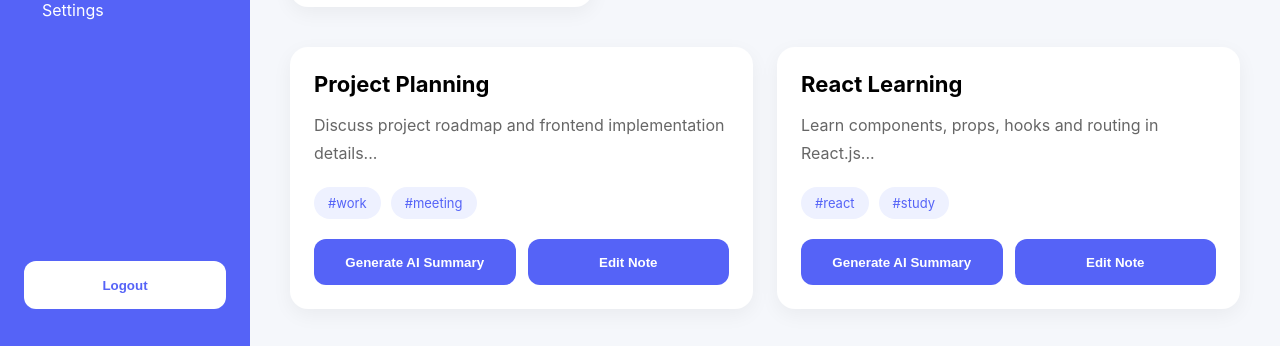
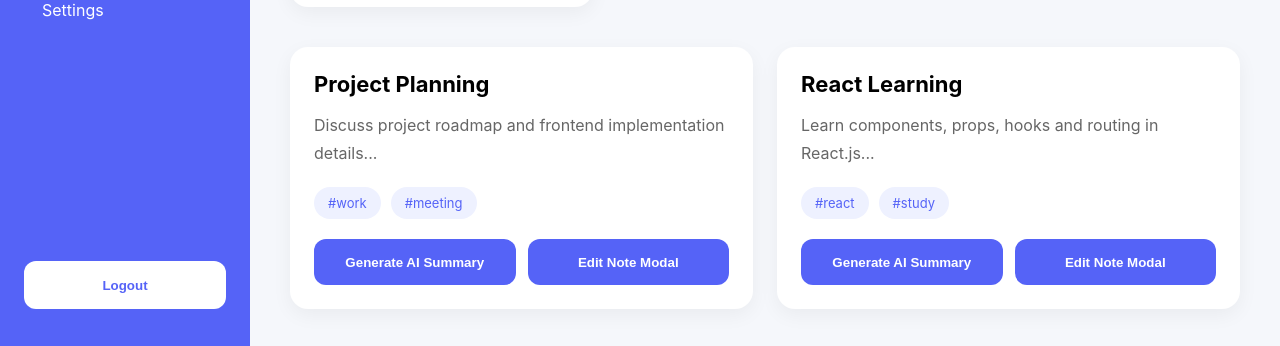
Before and after one commit to Barsha5-Nayak/peblo-ai-notes, a React (Vite) app: page /dashboard in a window 1280 px wide. Shown: the part 529-875 px from the top of the page. Built offline with nearby package versions, Linux system fonts and the light colour scheme.

Commit message:
Added create and edit note functionality

```diff
--- a/src/components/CreateNoteModal.jsx
+++ b/src/components/CreateNoteModal.jsx
@@ -1,6 +1,9 @@
 import React from "react";
 
-const CreateNoteModal = ({ closeModal }) => {
+const CreateNoteModal = ({ closeModal, addNote }) => {
+  const [title, setTitle] = React.useState("");
+  const [content, setContent] = React.useState("");
+  const [tags, setTags] = React.useState("");
   return (
 
     <div className="modal-overlay">
@@ -14,12 +17,16 @@ const CreateNoteModal = ({ closeModal }) => {
         <input
          type="text"
          placeholder="Enter note title"
+         value={title}
+         onChange={(e) => setTitle(e.target.value)}
        />
 
         {/* CONTENT */}
 
         <textarea
          placeholder="Write your note content..."
+         value={content}
+         onChange={(e) => setContent(e.target.value)}
         ></textarea>
 
         {/* TAGS */}
@@ -27,23 +34,39 @@ const CreateNoteModal = ({ closeModal }) => {
         <input
          type="text"
          placeholder="Add tags (react, study...)"
+         value={tags}
+         onChange={(e) => setTags(e.target.value)}
        />
 
         {/* BUTTONS */}
-
         <div className="modal-buttons">
 
-          <button className="cancel-btn"
+          <button
+           className="cancel-btn"
            onClick={closeModal}
            >
            Cancel
          </button>
 
-          <button className="save-btn">
+          <button
+            className="save-btn"
+            onClick={() => {
+             const newNote = {
+               id: Date.now(),
+               title,
+               content,
+               tags: tags.split(","),
+              };
+
+              addNote(newNote);
+
+             closeModal();
+            }}
+           >
             Save Note
          </button>
+        </div>
 
-        </div>
 
       </div>
 
--- a/src/components/EditNoteModal.jsx
+++ b/src/components/EditNoteModal.jsx
@@ -1,6 +1,17 @@
 import React from "react";
 
-const EditNoteModal = ({ closeModal }) => {
+const EditNoteModal = ({
+  closeModal,
+  selectedNote,
+  updateNote,
+  }) =>
+{
+
+    const [title, setTitle] = React.useState(selectedNote.title);
+    const [content, setContent] = React.useState(selectedNote.content);
+    const [tags, setTags] = React.useState(
+    selectedNote.tags.join(",")
+    );
 
   return (
 
@@ -15,12 +26,16 @@ const EditNoteModal = ({ closeModal }) => {
         <input
           type="text"
           placeholder="Edit title..."
+          value={title}
+          onChange={(e) => setTitle(e.target.value)}
        />
 
         {/* CONTENT */}
 
         <textarea
          placeholder="Edit your note..."
+         value={content}
+         onChange={(e) => setContent(e.target.value)}
         ></textarea>
 
         {/* TAGS */}
@@ -28,10 +43,11 @@ const EditNoteModal = ({ closeModal }) => {
         <input
          type="text"
          placeholder="Edit tags..."
+         value={tags}
+         onChange={(e) => setTags(e.target.value)}
        />
 
         {/* BUTTONS */}
-
         <div className="modal-buttons">
 
          <button
@@ -40,8 +56,21 @@ const EditNoteModal = ({ closeModal }) => {
            >
              Cancel
           </button>
+          <button
+            className="save-btn"
+            onClick={() => {
+            const updatedNote = {
+            ...selectedNote,
+            title,
+            content,
+            tags: tags.split(","),
+           };
 
-          <button className="save-btn">
+            updateNote(updatedNote);
+
+            closeModal();
+           }}
+           >
             Update Note
          </button>
 
--- a/src/pages/Dashboard.jsx
+++ b/src/pages/Dashboard.jsx
@@ -14,6 +14,33 @@ import {
   const [showModal, setShowModal] = React.useState(false);
   const [showEditModal, setShowEditModal] = React.useState(false);
   const [showSummaryModal, setShowSummaryModal] = React.useState(false);
+  const [selectedNote, setSelectedNote] = React.useState(null);
+  const [notes, setNotes] = React.useState([
+    {
+     id: 1,
+     title: "Project Planning",
+     content: "Discuss project roadmap and frontend implementation details...",
+     tags: ["#work", "#meeting"],
+    },
+    {
+     id: 2,
+     title: "React Learning",
+     content: "Learn components, props, hooks and routing in React.js...",
+     tags: ["#react", "#study"],
+    },
+  ]);
+  const addNote = (newNote) => {
+    setNotes([...notes, newNote]);
+  };
+
+  const updateNote = (updatedNote) => {
+  const updatedNotes = notes.map((note) =>
+    note.id === updatedNote.id ? updatedNote : note
+  );
+
+  setNotes(updatedNotes);
+  };
+
   const generateSummary = async () => {
   const res = await fetch("http://localhost:5001/api/summarize", {
   method: "POST",
@@ -135,72 +162,31 @@ import {
 
         <div className="notes-section">
 
-          <div className="note-card">
-
-            <h3>Project Planning</h3>
-
-            <p>
-              Discuss project roadmap and frontend
-              implementation details...
-            </p>
-
+          {notes.map((note) => (
+         <div className="note-card" key={note.id}>
+           <h3>{note.title}</h3>
+           <p>{note.content}</p>
             <div className="tags">
-
-              <span>#work</span>
-
-              <span>#meeting</span>
-
+              {note.tags.map((tag, index) => (
+              <span key={index}>{tag}</span>
+              ))}
             </div>
             <div className="card-buttons">
-
               <button onClick={generateSummary}>
                 Generate AI Summary
-              </button>
+             </button>
 
               <button
-               onClick={() => setShowEditModal(true)}
-              >
-               Edit Note
+               onClick={() => {
+               setSelectedNote(note);
+               setShowEditModal(true);
+               }}
+               >
+                Edit Note Modal
               </button>
-
-            </div>
-
+           </div>
           </div>
-
-
-
-          <div className="note-card">
-
-            <h3>React Learning</h3>
-
-            <p>
-              Learn components, props, hooks and
-              routing in React.js...
-            </p>
-
-            <div className="tags">
-
-              <span>#react</span>
-
-              <span>#study</span>
-
-            </div>
-
-            <div className="card-buttons">
-
-              <button onClick={generateSummary}>
-               Generate AI Summary
-              </button>
-
-              <button
-                onClick={() => setShowEditModal(true)}
-              >
-               Edit Note
-              </button>
-
-            </div>
-
-          </div>
+          ))}
 
         </div>
 
@@ -209,6 +195,7 @@ import {
       showModal && (
       <CreateNoteModal
       closeModal={() => setShowModal(false)}
+      addNote={addNote}
      />
      )
      }
@@ -216,6 +203,8 @@ import {
       showEditModal && (
       <EditNoteModal
       closeModal={() => setShowEditModal(false)}
+      selectedNote={selectedNote}
+      updateNote={updateNote}
      />
      )
      }
@@ -225,7 +214,7 @@ import {
       closeModal={() => setShowSummaryModal(false)}
       />
      )
-    }
+     }
 
     </div>
   );
```
Lines whose indentation alone changed are shown as unchanged.
